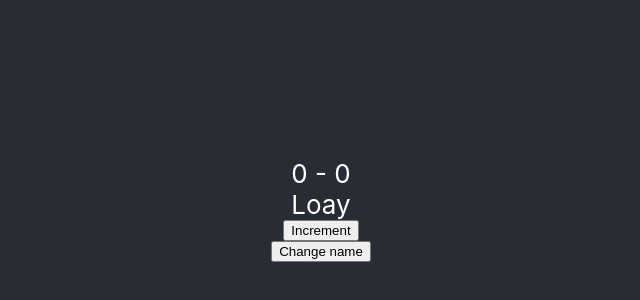
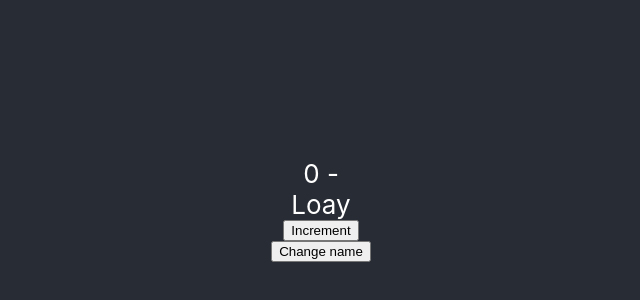
Before and after one commit to loayalsaid1/hooks-simplified, a React (Create React App) app: page / in a window 1280 px wide. Shown: the part 190-490 px from the top of the page, without its empty margins (319-959 px from the left). Built offline with nearby package versions, Linux system fonts and the light colour scheme.

Commit message:
usePrevious

```diff
--- a/src/customHooks/usePrevious/Main.jsx
+++ b/src/customHooks/usePrevious/Main.jsx
@@ -1,10 +1,11 @@
 import React, { useState } from 'react'
+import usePrevious from './usePrevious.hook';
 
 export default function Main() {
 	const [count, setCount] = useState(0);
 	const [name, setName] = useState('Loay');
 	// THis will be changed
-	const prevCount = 0;
+	const prevCount = usePrevious(count);
 
 	return (
 		<>
--- /dev/null
+++ b/src/customHooks/usePrevious/usePrevious.hook.js
@@ -0,0 +1,34 @@
+import { useRef } from 'react';
+
+// This is the more streightforward way
+export default function usePrevious(value) {
+	const currentRef = useRef(value);
+	const prevRef = useRef();
+
+	if (value !== currentRef.current) {
+		prevRef.current = currentRef.current;
+		currentRef.current = value;
+	}
+
+	return prevRef.current;
+}
+
+
+
+/**
+ * 🔔🔔🔔 The secret why this custom hook  works and not return teh current state.. is that
+ * Use effect runs after the render
+*/
+// import { useRef, useEffect } from 'react';
+
+// function usePrevious(value) {
+//   const ref = useRef();
+
+//   useEffect(() => {
+//     ref.current = value;
+//   }, [value]);
+
+//   return ref.current;
+// }
+
+// export default usePrevious;
```
